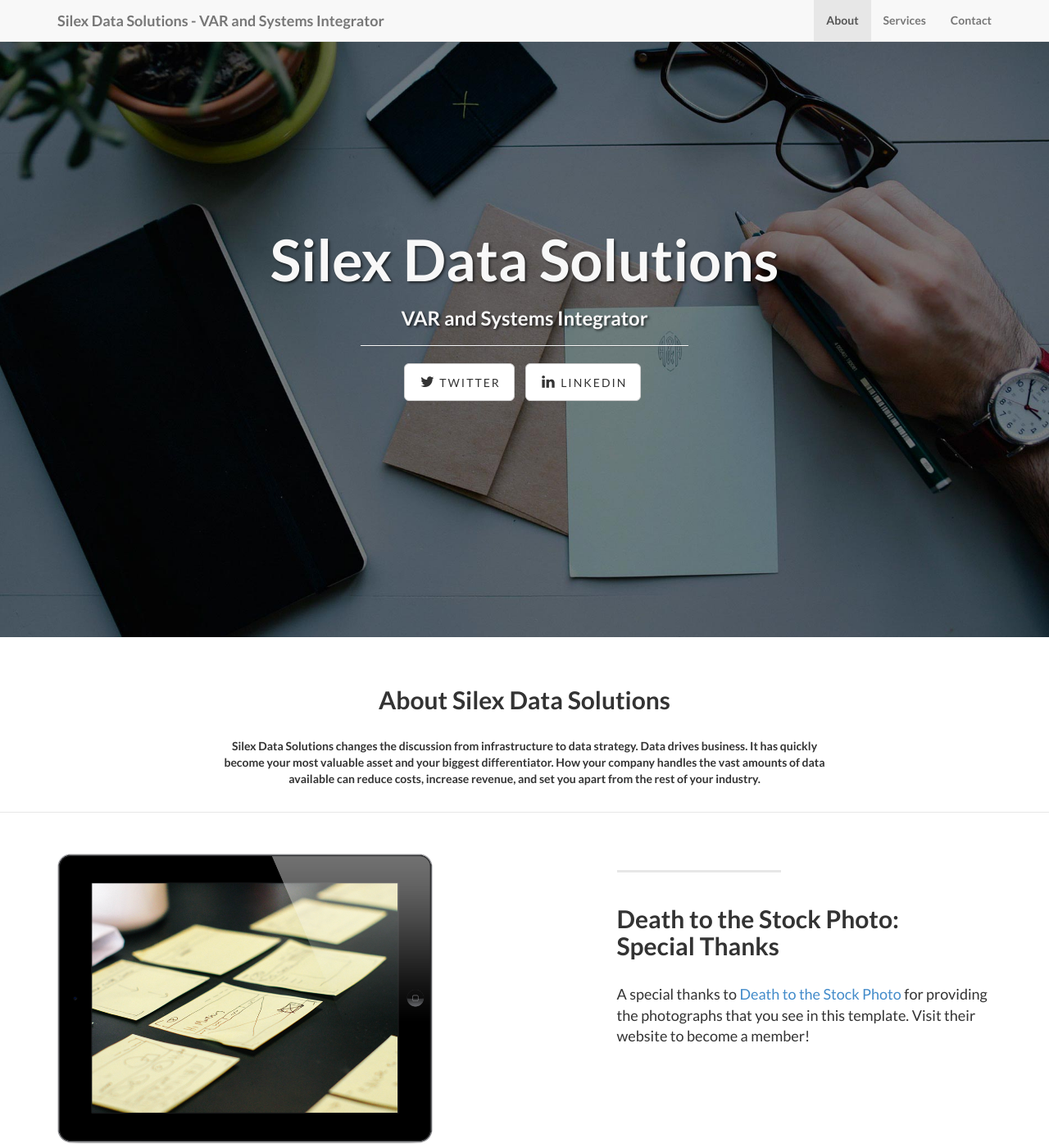
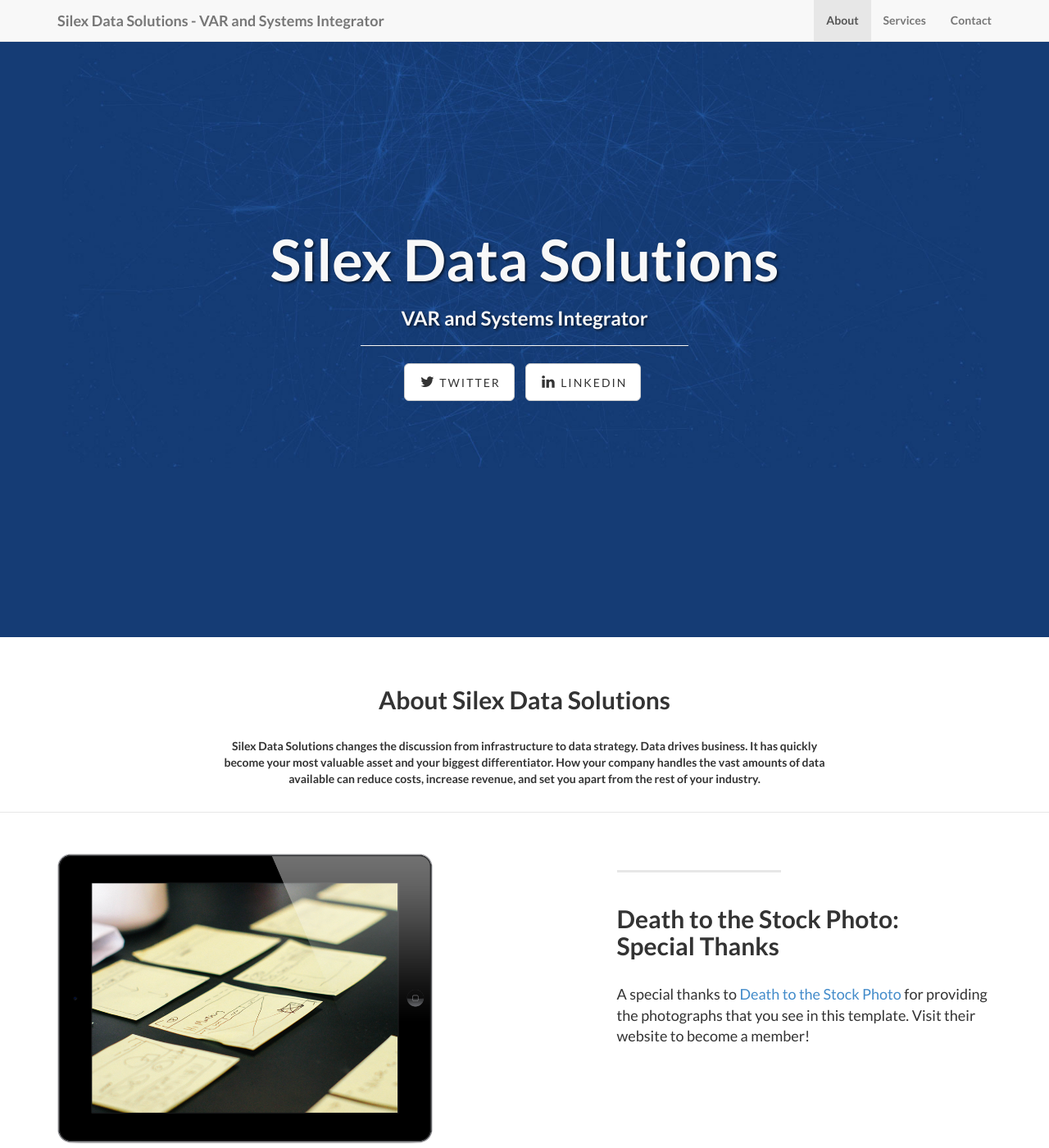
Before and after one commit to SilexDataSolutions/silexdatasolutions.github.io, a Jekyll site: the page built from index.html, in a window 1280 px wide and 1400 px high. Shown: the whole window at 82% size. Built offline with Jekyll 4.4.1, drawn with Linux system fonts in a browser that asks for light colours.

Commit message:
Changing background image

```diff
--- a/css/landing-page.css
+++ b/css/landing-page.css
@@ -31,7 +31,7 @@ h6 {
     padding-bottom: 50px;
     text-align: center;
     color: #f8f8f8;
-    background: url(../img/intro-bg.jpg) no-repeat center center;
+    background: url(../img/bg-home.jpg) no-repeat center center;
     background-size: cover;
 }
 
```
